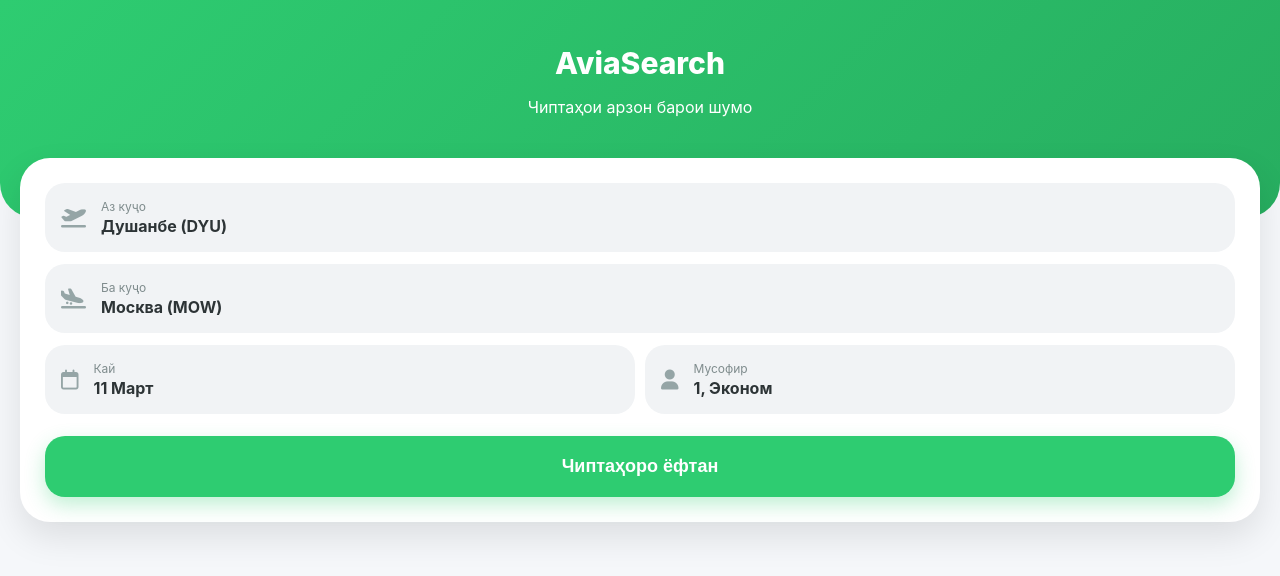
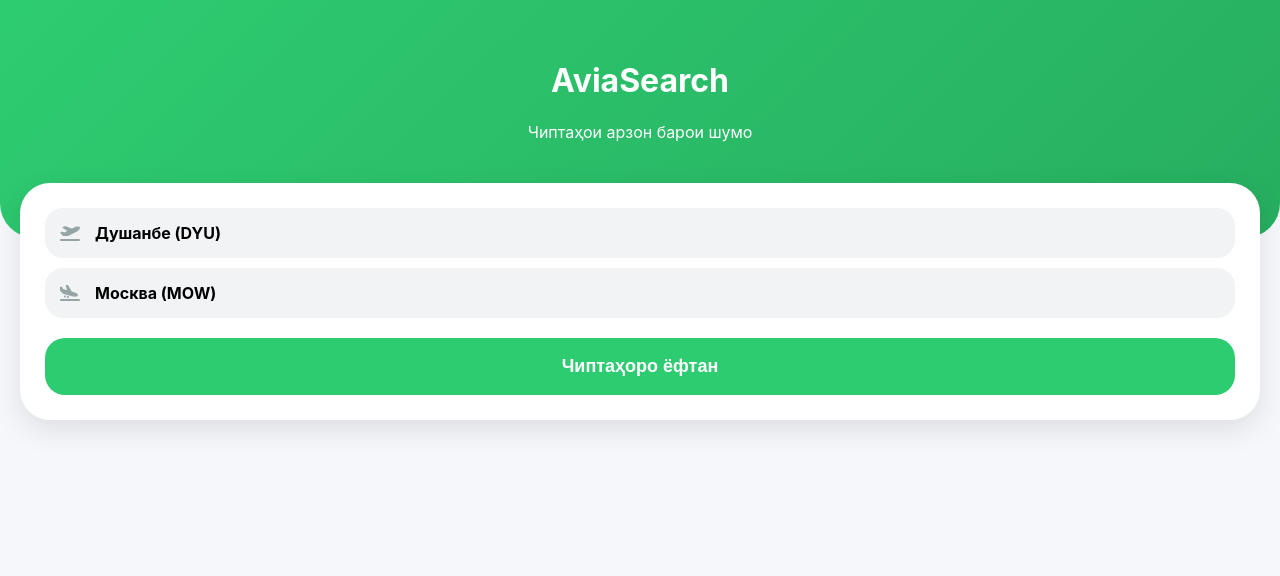
Before and after one commit to OSON-SAVDO/my-travel-app, a Flask app: page / in a window 1280 px wide. Shown: the top 576 px of the page. Run offline with Flask 3, Linux system fonts and the light colour scheme.

Commit message:
Update index.html

```diff
--- a/templates/index.html
+++ b/templates/index.html
@@ -3,49 +3,40 @@
 <head>
     <meta charset="UTF-8">
     <meta name="viewport" content="width=device-width, initial-scale=1.0, maximum-scale=1.0, user-scalable=no">
-    <title>AviaSearch Pro</title>
+    <title>Avia Search Premium</title>
     <link href="https://cdnjs.cloudflare.com/ajax/libs/font-awesome/6.0.0/css/all.min.css" rel="stylesheet">
     <style>
-        :root { --main: #2ecc71; --bg: #f5f7fa; --text: #2d3436; }
-        body { font-family: -apple-system, sans-serif; background: var(--bg); margin: 0; padding-bottom: 20px; color: var(--text); }
+        :root { --main: #2ecc71; --bg: #f5f7fa; }
+        body { font-family: -apple-system, sans-serif; background: var(--bg); margin: 0; padding-bottom: 30px; }
 
-        .header { background: linear-gradient(135deg, #2ecc71, #27ae60); padding: 45px 20px 85px 20px; border-radius: 0 0 35px 35px; color: white; text-align: center; }
-        .header h1 { margin: 0; font-size: 30px; font-weight: 800; }
+        .header { background: linear-gradient(135deg, #2ecc71, #27ae60); padding: 40px 20px 80px 20px; border-radius: 0 0 35px 35px; color: white; text-align: center; }
+        .search-card { background: white; margin: -55px 20px 20px 20px; padding: 25px; border-radius: 30px; box-shadow: 0 10px 30px rgba(0,0,0,0.1); }
 
-        .search-card { background: white; margin: -60px 20px 20px 20px; padding: 25px; border-radius: 30px; box-shadow: 0 15px 35px rgba(0,0,0,0.1); }
-        .row-input { background: #f1f3f5; padding: 16px; border-radius: 20px; margin-bottom: 12px; display: flex; align-items: center; cursor: pointer; transition: 0.2s; }
-        .row-input:active { background: #e9ecef; }
-        .row-input i { color: #95a5a6; margin-right: 15px; font-size: 20px; }
-        .row-input div { display: flex; flex-direction: column; }
-        .label { font-size: 12px; color: #7f8c8d; margin-bottom: 2px; }
-        .value { font-size: 16px; font-weight: 700; }
+        .input-row { background: #f1f3f5; padding: 15px; border-radius: 18px; margin-bottom: 10px; display: flex; align-items: center; cursor: pointer; }
+        .input-row i { color: #95a5a6; margin-right: 15px; }
+        .val { font-weight: 700; font-size: 16px; }
 
-        .btn-main { background: var(--main); color: white; border: none; width: 100%; padding: 20px; border-radius: 20px; font-size: 18px; font-weight: 800; cursor: pointer; box-shadow: 0 8px 20px rgba(46, 204, 113, 0.3); margin-top: 10px; }
+        .btn-find { background: var(--main); color: white; border: none; width: 100%; padding: 18px; border-radius: 20px; font-size: 18px; font-weight: 800; margin-top: 10px; }
 
-        /* Модалҳо */
-        .full-modal { position: fixed; top: 0; left: 0; width: 100%; height: 100%; background: white; z-index: 2000; display: none; flex-direction: column; animation: slideIn 0.3s ease-out; }
-        @keyframes slideIn { from { transform: translateY(100%); } to { transform: translateY(0); } }
+        /* Дизайни чипта маҳз мисли видео сонияи 0:32 */
+        .ticket { background: white; margin: 15px; padding: 20px; border-radius: 25px; box-shadow: 0 4px 15px rgba(0,0,0,0.05); position: relative; }
+        .t-price { font-size: 22px; font-weight: 900; color: #2d3436; margin-bottom: 15px; display: block; }
 
-        .modal-top { padding: 20px; display: flex; align-items: center; border-bottom: 1px solid #eee; }
-        .modal-top input { flex: 1; border: none; padding: 12px; font-size: 18px; outline: none; background: #f8f9fa; border-radius: 12px; }
+        .t-info { display: flex; justify-content: space-between; align-items: center; }
+        .t-time { font-size: 20px; font-weight: 800; color: #333; }
+        .t-city { font-size: 12px; color: #95a5a6; font-weight: 600; margin-top: 4px; }
 
-        /* Тақвими касбӣ (мисли сонияи 0:09) */
-        .calendar-grid { display: grid; grid-template-columns: repeat(7, 1fr); padding: 15px; text-align: center; }
-        .day-header { font-size: 12px; color: #e74c3c; font-weight: bold; padding-bottom: 10px; }
-        .day-box { padding: 12px 5px; border-radius: 12px; position: relative; cursor: pointer; }
-        .day-box.today { background: #f1f3f5; }
-        .day-num { font-size: 16px; font-weight: 600; }
-        .day-price { font-size: 9px; color: var(--main); font-weight: bold; margin-top: 4px; }
+        .t-path { flex-grow: 1; text-align: center; margin: 0 20px; position: relative; }
+        .t-path-line { border-top: 2px solid #eee; width: 100%; display: block; margin-top: 10px; }
+        .t-path-plane { position: absolute; top: -14px; left: 45%; background: white; padding: 0 5px; font-size: 14px; }
+        .t-duration { font-size: 11px; color: #2ecc71; margin-top: 5px; font-weight: bold; }
 
-        /* Tickets & Skeleton */
+        .t-footer { display: flex; justify-content: space-between; align-items: center; margin-top: 15px; padding-top: 15px; border-top: 1px solid #f9f9f9; }
+        .airline-tag { display: flex; align-items: center; font-weight: 700; color: #7f8c8d; font-size: 13px; }
+        .btn-buy { background: #ff9f43; color: white; padding: 10px 22px; border-radius: 15px; text-decoration: none; font-weight: 800; font-size: 14px; }
+
         .skeleton { height: 160px; background: #eee; border-radius: 25px; margin: 20px; animation: pulse 1.5s infinite; }
         @keyframes pulse { 50% { opacity: 0.5; } }
-
-        .ticket { background: white; margin: 20px; padding: 25px; border-radius: 25px; box-shadow: 0 5px 20px rgba(0,0,0,0.04); }
-        .t-price { font-size: 24px; font-weight: 900; color: #333; }
-        .t-route { display: flex; justify-content: space-between; margin: 20px 0; align-items: center; }
-        .t-line { flex-grow: 1; height: 1px; border-top: 2px dashed #ddd; margin: 0 20px; position: relative; }
-        .t-line::after { content: '✈️'; position: absolute; top: -12px; left: 45%; font-size: 12px; background: white; padding: 0 5px; }
     </style>
 </head>
 <body>
@@ -56,103 +47,63 @@
 </div>
 
 <div class="search-card">
-    <div class="row-input" onclick="openCityModal('origin')">
+    <div class="input-row" onclick="alert('Интихоби шаҳр')">
         <i class="fas fa-plane-departure"></i>
-        <div><span class="label">Аз куҷо</span><span class="value" id="v-origin">Душанбе (DYU)</span></div>
+        <div class="val" id="origin-val">Душанбе (DYU)</div>
     </div>
-    <div class="row-input" onclick="openCityModal('dest')">
+    <div class="input-row" onclick="alert('Интихоби шаҳр')">
         <i class="fas fa-plane-arrival"></i>
-        <div><span class="label">Ба куҷо</span><span class="value" id="v-dest">Москва (MOW)</span></div>
+        <div class="val" id="dest-val">Москва (MOW)</div>
     </div>
-    <div style="display: flex; gap: 10px;">
-        <div class="row-input" style="flex: 1;" onclick="openCalendar()">
-            <i class="far fa-calendar"></i>
-            <div><span class="label">Кай</span><span class="value" id="v-date">11 Март</span></div>
-        </div>
-        <div class="row-input" style="flex: 1;">
-            <i class="fas fa-user"></i>
-            <div><span class="label">Мусофир</span><span class="value">1, Эконом</span></div>
-        </div>
-    </div>
-    <button class="btn-main" onclick="startSearch()">Чиптаҳоро ёфтан</button>
+    <button class="btn-find" onclick="loadTickets()">Чиптаҳоро ёфтан</button>
 </div>
 
 <div id="results"></div>
 
-<div id="m-city" class="full-modal">
-    <div class="modal-top"><span onclick="closeModals()" style="font-size:25px; padding-right:15px;">&times;</span><input type="text" placeholder="Шаҳр ё фурудгоҳ"></div>
-    <div style="padding: 20px;" id="city-list"></div>
-</div>
-
-<div id="m-cal" class="full-modal">
-    <div class="modal-top"><span onclick="closeModals()" style="font-size:25px; padding-right:15px;">&times;</span><h3 style="margin:0">Интихоби сана</h3></div>
-    <div class="calendar-grid" id="cal-grid"></div>
-</div>
-
 <script>
-    let searchData = { origin: 'DYU', dest: 'MOW', date: '2026-03-11' };
-
-    function openCityModal(type) {
-        const list = document.getElementById('city-list');
-        list.innerHTML = `
-            <div style="padding:15px 0; border-bottom:1px solid #eee;" onclick="setCity('${type}','Душанбе','DYU')"><b>Душанбе</b> <small>DYU</small></div>
-            <div style="padding:15px 0; border-bottom:1px solid #eee;" onclick="setCity('${type}','Москва','MOW')"><b>Москва</b> <small>MOW</small></div>
-            <div style="padding:15px 0; border-bottom:1px solid #eee;" onclick="setCity('${type}','Хуҷанд','LBD')"><b>Хуҷанд</b> <small>LBD</small></div>
-        `;
-        document.getElementById('m-city').style.display = 'flex';
-    }
-
-    function setCity(type, name, code) {
-        document.getElementById(`v-${type}`).innerText = `${name} (${code})`;
-        searchData[type] = code;
-        closeModals();
-    }
-
-    function openCalendar() {
-        const grid = document.getElementById('cal-grid');
-        grid.innerHTML = '<div class="day-header">Дш</div><div class="day-header">Сш</div><div class="day-header">Чш</div><div class="day-header">Пш</div><div class="day-header">Ҷм</div><div class="day-header" style="color:#2ecc71">Шб</div><div class="day-header" style="color:#2ecc71">Як</div>';
-        for(let i=1; i<=31; i++) {
-            grid.innerHTML += `<div class="day-box ${i==11?'today':''}" onclick="setDate(${i})">
-                <div class="day-num">${i}</div>
-                <div class="day-price">${Math.floor(Math.random()*2000)+500}</div>
-            </div>`;
-        }
-        document.getElementById('m-cal').style.display = 'flex';
-    }
-
-    function setDate(d) {
-        document.getElementById('v-date').innerText = `${d} Март`;
-        closeModals();
-    }
-
-    function closeModals() {
-        document.querySelectorAll('.full-modal').forEach(m => m.style.display = 'none');
-    }
-
-    async function startSearch() {
+async function loadTickets() {
     const resDiv = document.getElementById('results');
     resDiv.innerHTML = '<div class="skeleton"></div><div class="skeleton"></div>';
 
-        const response = await fetch(`/api/search?origin=${searchData.origin}&destination=${searchData.dest}`);
+    try {
+        const response = await fetch('/api/search?origin=DYU&destination=MOW');
         const data = await response.json();
+        resDiv.innerHTML = '';
 
-        resDiv.innerHTML = '';
         if(data.success && data.data.length > 0) {
             data.data.forEach(f => {
                 resDiv.innerHTML += `
                 <div class="ticket">
-                        <div class="t-price">${f.price} TJS</div>
-                        <div class="t-route">
-                            <div><div style="font-size:20px; font-weight:bold;">08:30</div><small>${f.origin}</small></div>
-                            <div class="t-line"></div>
-                            <div style="text-align:right;"><div style="font-size:20px; font-weight:bold;">12:00</div><small>${f.destination}</small></div>
+                    <span class="t-price">${f.price} TJS</span>
+                    <div class="t-info">
+                        <div>
+                            <div class="t-time">08:30</div>
+                            <div class="t-city">${f.origin}</div>
                         </div>
-                        <div style="display:flex; justify-content:space-between; align-items:center;">
-                            <span style="font-weight:700; color:#7f8c8d;">${f.airline}</span>
-                            <a href="#" style="background:#ff9f43; color:white; padding:10px 20px; border-radius:12px; text-decoration:none; font-weight:bold;">Харидан</a>
+                        <div class="t-path">
+                            <span class="t-path-line"></span>
+                            <span class="t-path-plane">✈️</span>
+                            <div class="t-duration">Парвози мустақим</div>
+                        </div>
+                        <div style="text-align:right">
+                            <div class="t-time">12:10</div>
+                            <div class="t-city">${f.destination}</div>
+                        </div>
+                    </div>
+                    <div class="t-footer">
+                        <div class="airline-tag">
+                            <i class="fas fa-shield-alt" style="margin-right:8px; color:#2ecc71"></i>
+                            ${f.airline}
+                        </div>
+                        <a href="https://www.aviasales.com${f.link}" class="btn-buy" target="_blank">Харидан</a>
                     </div>
                 </div>`;
             });
+        } else {
+            resDiv.innerHTML = '<p style="text-align:center; color:gray;">Чипта ёфт нашуд</p>';
+        }
+    } catch(e) {
+        resDiv.innerHTML = '<p style="text-align:center; color:red;">Хатогии пайвастшавӣ</p>';
     }
 }
 </script>
```
Lines whose indentation alone changed are shown as unchanged.
